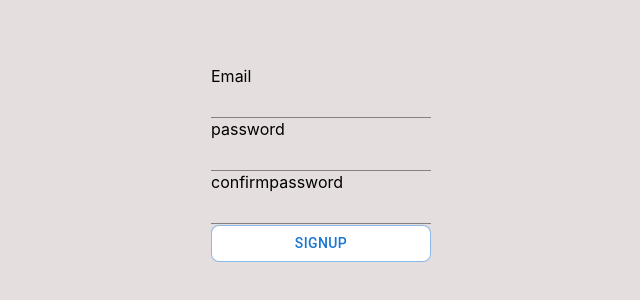
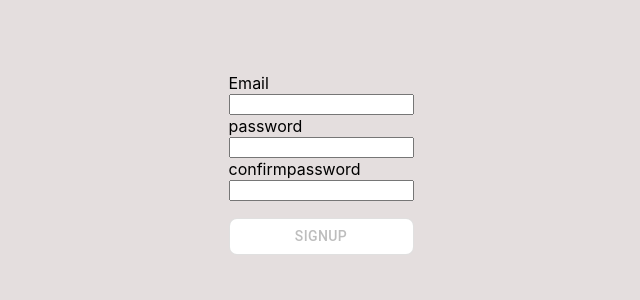
Before and after one commit to Mohammadmd9776/test, a Next.js app: page /Register in a window 1280 px wide. Shown: the part 236-536 px from the top of the page, without its empty margins (319-959 px from the left). Built offline with nearby package versions, Linux system fonts and the light colour scheme.

Commit message:
reformated

```diff
--- a/components/Login/Input.jsx
+++ b/components/Login/Input.jsx
@@ -1,7 +1,7 @@
 import React from "react";
 import { Field, ErrorMessage } from "formik";
 import TextError from "./TextError";
-import {TextField} from '@material-ui/core';
+import { TextField } from "@material-ui/core";
 
 const Input = (props) => {
   const { label, name, ...rest } = props;
@@ -11,7 +11,7 @@ const Input = (props) => {
         <label htmlFor={name}>{label}</label>
       </div>
 
-      <TextField id={name} name={name} {...rest}  />
+      <Field id={name} name={name} {...rest} />
 
       <ErrorMessage name={name} component={TextError} />
     </div>
--- a/components/Login/Login.jsx
+++ b/components/Login/Login.jsx
@@ -65,8 +65,10 @@ const Loginasl = () => {
                 <Link href={"/Todo"}>
                   <a>
                     <Button
+
                       variant="outlined"
                       sx={{ backgroundColor: "white", borderRadius: 10, borderRadius: 2, width:"100%" }}
+                      disabled={!formik.dirty && formik.isValid}
                     >
                       Signin
                     </Button>{" "}
--- a/components/register/Registerasl.jsx
+++ b/components/register/Registerasl.jsx
@@ -19,7 +19,7 @@ const Registerasl = () => {
     confirmpassword: Yup.string().oneOf(
       [Yup.ref("password"), ""],
       "password must match"
-    ),
+    ).required("Required"),
   });
 
   return (
@@ -37,12 +37,16 @@ const Registerasl = () => {
         {(formik) => {
           return (
             <Form>
+
+
               <FormikControl
                 control="input"
                 type="email"
                 label="Email"
                 name="email"
               />
+
+
 
               <FormikControl
                 control="input"
@@ -51,6 +55,8 @@ const Registerasl = () => {
                 name="password"
               />
 
+
+
               <FormikControl
                 control="input"
                 type="confirmpassword"
@@ -58,14 +64,19 @@ const Registerasl = () => {
                 name="confirmpassword"
               />
 
-              <div style={{ justifyContent: "center", display: "flex" }}>
+
+
                 <Button
+
+
+
                   variant="outlined"
-                  sx={{ backgroundColor: "white", borderRadius: 2, width:"100%" }}
+                  sx={{ backgroundColor: "white", borderRadius: 2, width:"100%",marginTop:2 }}
+                  disabled={!formik.dirty && formik.isValid}
                 >
                   signup
                 </Button>
-              </div>
+
             </Form>
           );
         }}
```
